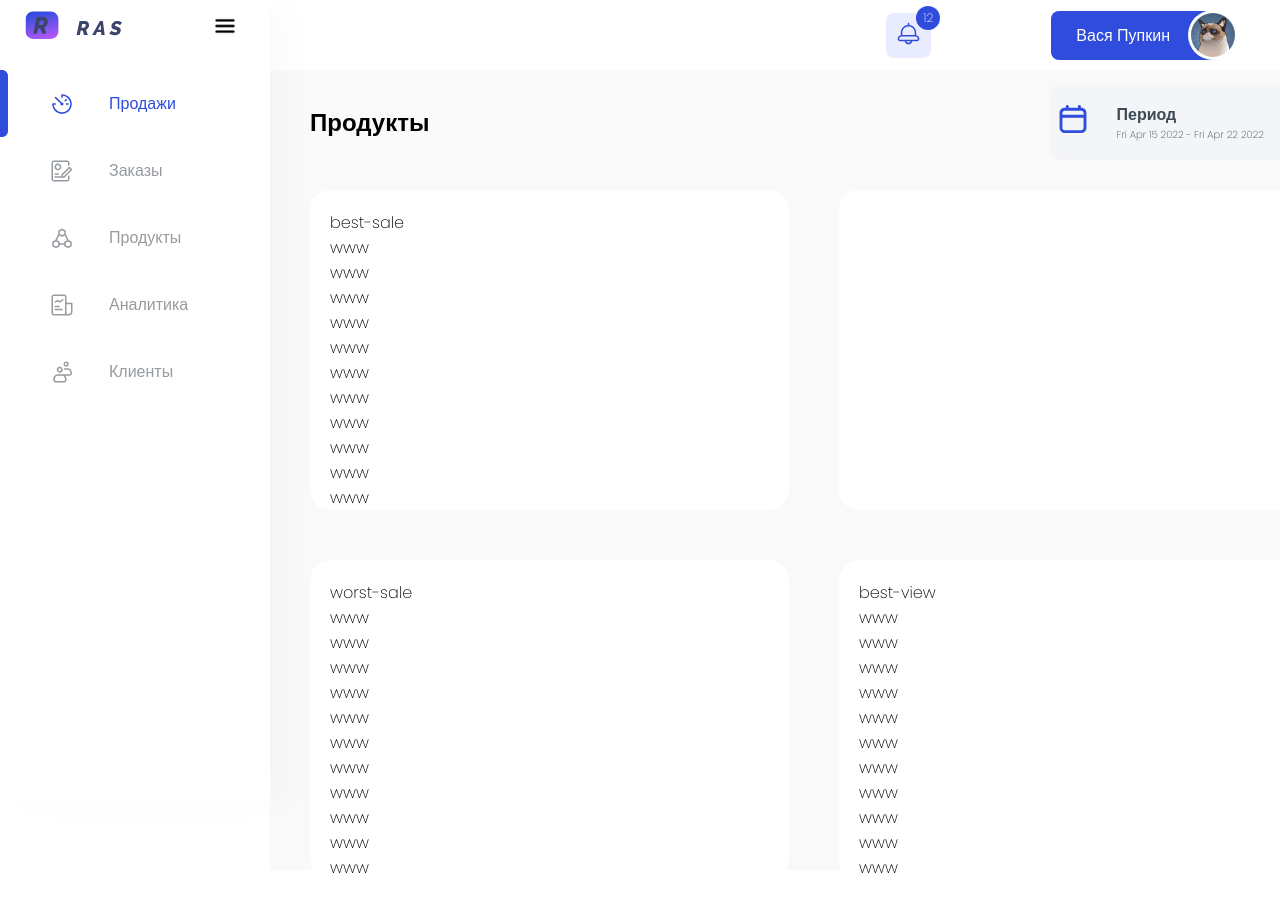
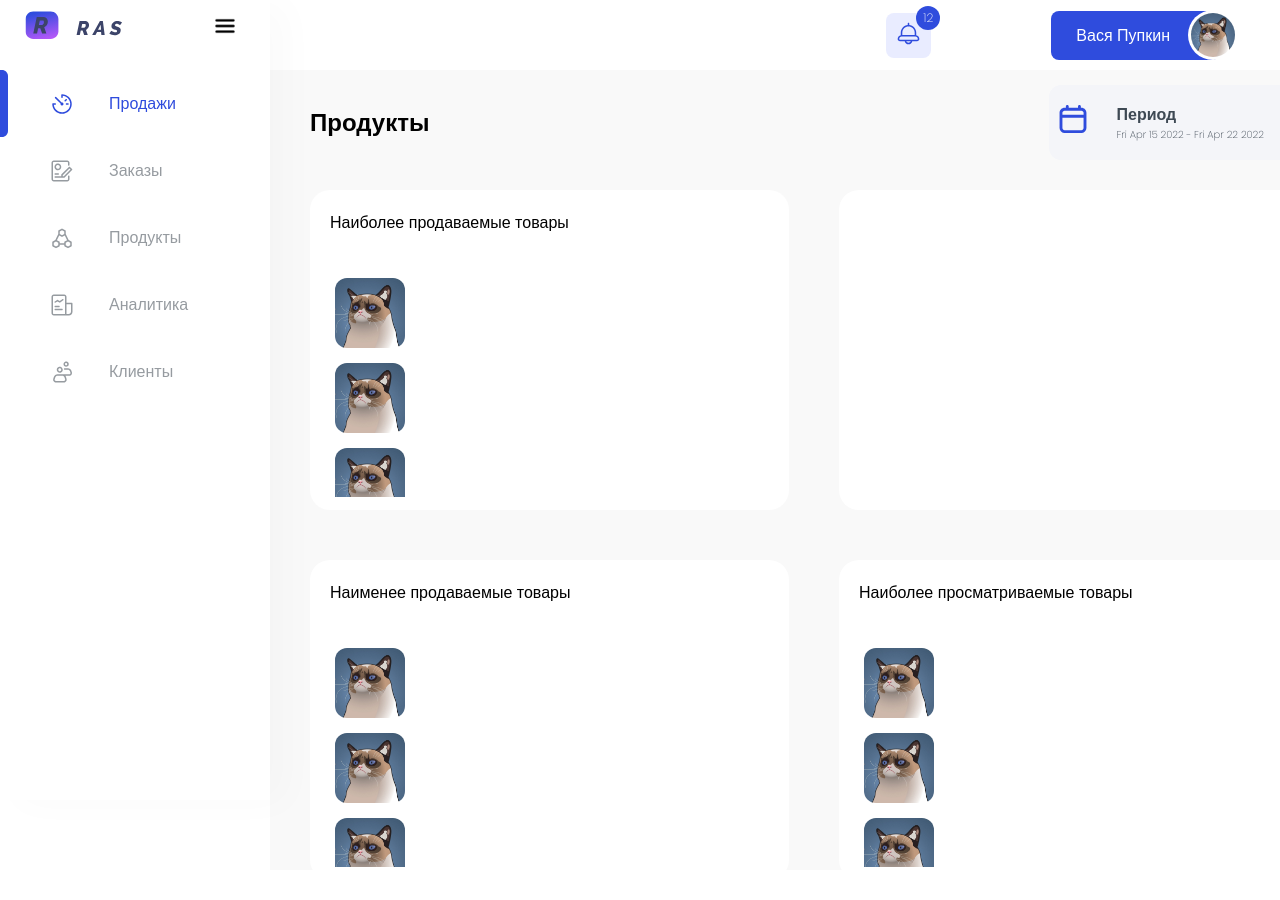
Before and after one commit to novecento050795/kuralay-project, a React (Create React App) app: page /products in a window 1280 px wide. Shown: the top 900 px of the page. Built offline with nearby package versions, Linux system fonts and the light colour scheme.

Commit message:
products

```diff
--- a/src/pages/products/products.css
+++ b/src/pages/products/products.css
@@ -35,6 +35,34 @@
   border-radius: 20px;
   height: 35vh;
   padding: 20px;
-  overflow: hidden;
+}
+
+.products-data-header {
+  height: 10%;
+  width: 100%;
+}
+
+.products-data-body {
+  margin-top: 35px;
+  height: 80%;
   overflow-y: scroll;
+  overflow-x: hidden;
+  width: 100%;
+  display: flex;
+  flex-direction: column;
+  gap: 5px;
 }
+
+.products-data-body-product {
+  height: 70px;
+  padding: 5px;
+  width: 100%;
+  display: flex;
+  flex-direction: row;
+}
+
+.products-data-body-product-avatar img {
+  width: 70px;
+  height: 70px;
+  border-radius: 12px;
+}
--- a/src/pages/products/products.js
+++ b/src/pages/products/products.js
@@ -1,6 +1,7 @@
 import './products.css';
 import React from 'react';
 import DateRangePicker from '../../components/date-range-picker/dateRangePicker';
+import avatar from '../../static/img/avatar.jpg';
 
 export default class Products extends React.Component {
 
@@ -182,12 +183,24 @@ export default class Products extends React.Component {
         </div>
         <div className='products-body'>
           <div className='products-body-row'>
-            <ProductList products={this.state.products} sort={'best-sale'}></ProductList>
+            <ProductList
+              products={this.state.products}
+              sort={'best-sale'}
+              header={'Наиболее продаваемые товары'}
+            ></ProductList>
             <div className='products-data'></div>
           </div>
           <div className='products-body-row'>
-            <ProductList products={this.state.products} sort={'worst-sale'}></ProductList>
-            <ProductList products={this.state.products} sort={'best-view'}></ProductList>
+            <ProductList
+              products={this.state.products}
+              sort={'worst-sale'}
+              header={'Наименее продаваемые товары'}
+            ></ProductList>
+            <ProductList
+              products={this.state.products}
+              sort={'best-view'}
+              header={'Наиболее просматриваемые товары'}
+            ></ProductList>
           </div>
         </div>
       </div>
@@ -199,8 +212,22 @@ export class ProductList extends React.Component {
   render() {
     return (
       <div className='products-data'>
-        {this.props.sort}
-        {this.props.products.map(product => (<div>www</div>))}
+        <div className='products-data-header'>{this.props.header}</div>
+        <div className='products-data-body'>
+          {this.props.products.map(product => (
+            <div className='products-data-body-product'>
+              <div className='products-data-body-product-avatar'>
+                <img src={avatar} alt='img' />
+              </div>
+              <div className='products-data-body-product-data'>
+
+              </div>
+              <div className='products-data-body-product-price'>
+
+              </div>
+            </div>
+          ))}
+        </div>
       </div>
     );
   }
```
